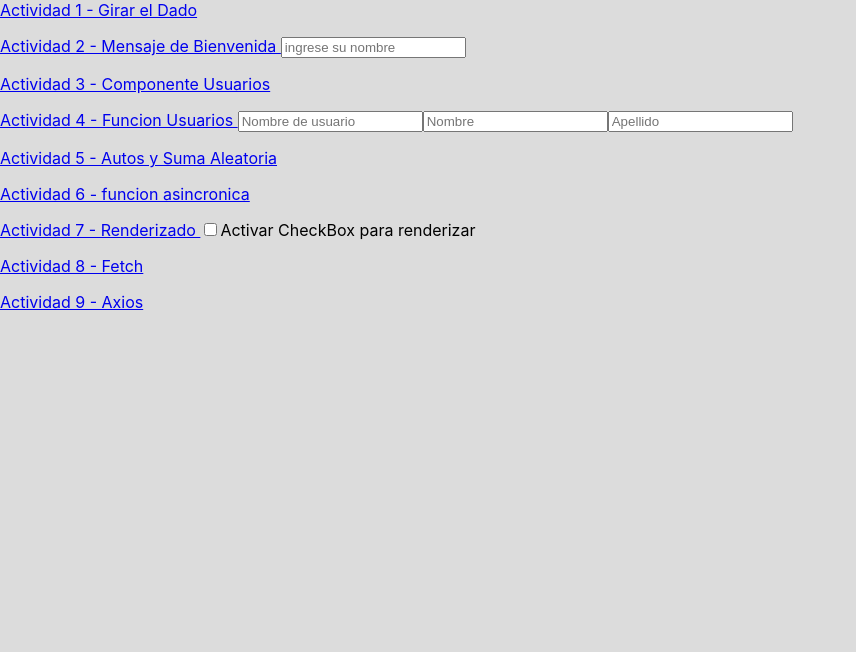
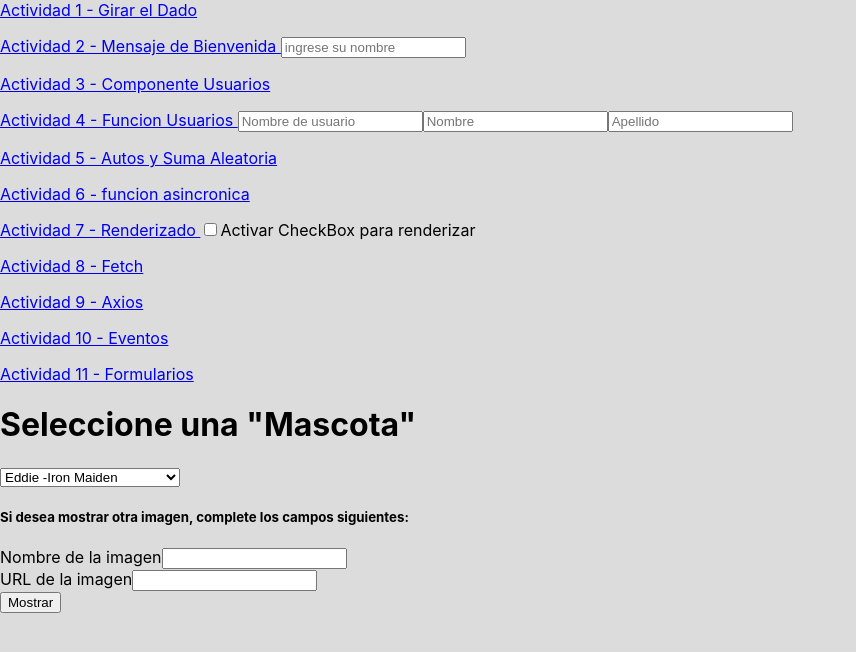
Before and after one commit to scostilla/hedy-portfolio, a React (Create React App) app: page /ReactForms in a window 1280 px wide. Shown: the top 652 px of the page, without its empty margins (0-856 px from the left). Built offline with nearby package versions, Linux system fonts and the light colour scheme.

Commit message:
activities 10 and 11 working

```diff
--- a/src/components/Home.js
+++ b/src/components/Home.js
@@ -10,6 +10,8 @@ import { AsyncFunction } from "./AsyncFunction.js";
 import { AbmRender } from "./AbmRender.js";
 import { AbmFetch } from "./AbmFetch.js";
 import { AbmAxios } from "./AbmAxios.js";
+import { EventParagraph } from "./Paragraph";
+import { ReactForms } from "./ReactForms.js";
 
 const Home = () => {
   const [getName, setName] = useState("");
@@ -63,6 +65,10 @@ const Home = () => {
         <Link to={"./AbmFetch"}>Actividad 8 - Fetch  </Link>
         <p />
         <Link to={"./AbmAxios"}>Actividad 9 - Axios  </Link>
+        <p />
+        <Link to={"./EventParagraph"}>Actividad 10 - Eventos  </Link>
+        <p />
+        <Link to={"./ReactForms"}>Actividad 11 - Formularios  </Link>
 
         <Routes>
           <Route path="/RollTheDice" element={<RollTheDice />} />
@@ -74,6 +80,8 @@ const Home = () => {
           <Route path="/AbmRender" element={<AbmRender flag={getFlag} />} />
           <Route path="/AbmFetch" element={<AbmFetch />} />
           <Route path="/AbmAxios" element={<AbmAxios />} />
+          <Route path="/EventParagraph" element={<EventParagraph />} />
+          <Route path="/ReactForms" element={<ReactForms />} />
         </Routes>
       </div>
     </Router>
--- /dev/null
+++ b/src/components/Paragraph.js
@@ -0,0 +1,87 @@
+import { useParams } from "react-router-dom";
+import React, { useEffect, useState } from "react";
+import "../App.css";
+
+export const EventParagraph = () => {
+    const [getNewColor, setNewColor] = useState("black-paragraph");
+    const [getParagraph, setParagraph] = useState();
+    const [getTitle, setTitle] = useState("");
+    const[getNewAlign,setNewAlign] = useState("center");
+
+
+    const ChangeTextAlign = () => {
+      switch (getNewAlign) {
+        case "rigth":
+          setNewAlign("left");
+          break;
+        case "center":
+          setNewAlign("rigth");
+          break;
+        case "left":
+          setNewAlign("center");
+          break;
+        default:
+          setNewAlign("center");
+      }
+    };
+
+    useEffect(() => {
+      document.addEventListener("keydown", detectKeydown, true);
+    }, []);
+
+    const detectKeydown = (event) => {
+      switch (event.key){
+          case "r":
+              setNewColor("red-paragraph");
+          console.log("caso red-paragraph");
+          break;
+          case "R":
+              setNewColor("red-paragraph");
+          console.log("caso red-paragraph");
+          break;
+          case "a":
+              setNewColor("blue-paragraph");
+          console.log("caso blue-paragraph");
+          break;
+          case "A":
+              setNewColor("blue-paragraph");
+          console.log("caso blue-paragraph");
+          break;
+          case "v":
+              setNewColor("green-paragraph");
+          console.log("caso green-paragraph");
+          break;
+          case "V":
+              setNewColor("green-paragraph");
+          console.log("caso green-paragraph");
+          break;
+          default:
+          setNewColor("black-paragraph");
+
+      }
+    }
+
+    const handleSubmit = (event) => {
+      event.preventDefault();
+      const instructions = document.getElementById("instructions");
+      instructions.innerHTML = 'Para cambiar el color presione R(rojo) V(Verde), o A(azul) - Presione otra tecla para volver a negro';
+      setTitle("Parrafo generado");
+      setParagraph(
+        "Lorem ipsum dolor sit amet, consectetur adipiscing elit. Aliquam auctor orci vitae posuere malesuada. Donec sem nisl, volutpat non arcu non, imperdiet varius arcu. Etiam finibus felis velit, quis finibus nisl aliquet eu. Quisque lacinia nibh eget dui rhoncus imperdiet. Morbi gravida tempus accumsan. Praesent malesuada mauris neque, quis convallis lectus placerat sed. Pellentesque non quam viverra, consectetur metus non, rutrum elit. Mauris rutrum nulla eu odio interdum euismod. Mauris congue mattis est, eget molestie lectus vestibulum sit amet. Donec ac mattis magna. Duis mollis vitae nulla in efficitur. Integer imperdiet porta ante eget elementum. Nam maximus sem rhoncus aliquam convallis."
+      );
+    };
+
+    return (
+      <div>
+        <form onSubmit={handleSubmit}>
+          <input type="submit" value="Generar Parrafo" onSubmit={handleSubmit} />
+        </form>
+        <br />
+        <h1 id='title' className={getNewAlign} onClick={() => ChangeTextAlign()}>{getTitle}</h1>
+        <h6 id='instructions'></h6>
+        <p id="paragraph" className={getNewColor}>
+          {getParagraph}
+        </p>
+      </div>
+    );
+  }
--- /dev/null
+++ b/src/components/ReactForms.js
@@ -0,0 +1,84 @@
+import { useParams } from "react-router-dom";
+import React, { useEffect, useState } from "react";
+import "../App.css";
+
+export const ReactForms = () => {
+
+  const [getMascotImage, setMascotImage] = useState(
+    "https://images.kerrangcdn.com/images/Iron-Maiden-Live-After-Death.jpg?auto=compress&fit=max&w=1200"
+  );
+  const [getMascotName, setMascotName] = useState("Eddie From Iron Maiden");
+  const [staticURL, setStaticURL] = useState("");
+  const [staticName, setStaticName] = useState("");
+  const [customName, setCustomName] = useState("");
+  const [customUrl, setCustomUrl] = useState("");
+
+  const handleChange = (event) => {
+
+    switch (event.target.value) {
+      case "https://images.kerrangcdn.com/images/Iron-Maiden-Live-After-Death.jpg?auto=compress&fit=max&w=1200":
+        setMascotName("Eddie From Iron Maiden");
+        break;
+      case "https://images.kerrangcdn.com/images/Megadeth-Rust-In-Peace.jpg?auto=compress&fit=max&w=1200":
+        setMascotName("Vic Rattlehead From Megadeth");
+        break;
+      case "https://images.kerrangcdn.com/images/Anthrax-Not-Man.jpg?auto=compress&fit=max&w=1200":
+        setMascotName("Not Man From Anthrax");
+        break;
+      case "https://images.kerrangcdn.com/images/snaggletooth.jpg?auto=compress&fit=max&w=1200":
+        setMascotName("Snaggletooth From Motörhead");
+        break;
+      default:
+        setMascotImage(
+          "https://images.kerrangcdn.com/images/Iron-Maiden-Live-After-Death.jpg?auto=compress&fit=max&w=1200"
+        );
+        setMascotName("Eddie From Iron Maiden");
+        break;
+    }
+    setMascotImage(event.target.value);
+  };
+
+  const handleSubmit = (event) => {
+    event.preventDefault();
+    if (customUrl === "") {
+      setStaticURL(getMascotImage);
+      setStaticName(getMascotName);
+    } else {
+      setStaticURL(customUrl);
+      setStaticName(customName);
+    }
+  };
+
+  return (
+    <div>
+      <form onSubmit={handleSubmit}>
+        <h1>Seleccione una "Mascota"</h1>
+        <select onChange={handleChange}>
+          <option value="https://images.kerrangcdn.com/images/Iron-Maiden-Live-After-Death.jpg?auto=compress&fit=max&w=1200">
+            Eddie -Iron Maiden
+          </option>
+          <option value="https://images.kerrangcdn.com/images/Megadeth-Rust-In-Peace.jpg?auto=compress&fit=max&w=1200">
+            Vic Rattlehead - Megadeth
+          </option>
+          <option value="https://images.kerrangcdn.com/images/Anthrax-Not-Man.jpg?auto=compress&fit=max&w=1200">
+            Not Man - Anthrax
+          </option>
+          <option value="https://images.kerrangcdn.com/images/snaggletooth.jpg?auto=compress&fit=max&w=1200">
+            Snaggletooth - Motörhead
+          </option>
+        </select>
+        <h5>Si desea mostrar otra imagen, complete los campos siguientes:</h5>
+        <label>Nombre de la imagen</label>
+        <input type="text" onChange={(e) => setCustomName(e.target.value)} />
+        <br />
+        <label>URL de la imagen</label>
+        <input type="text" onChange={(e) => setCustomUrl(e.target.value)} />
+        <br />
+        <input type="submit" value="Mostrar" />
+      </form>
+      <br />
+      <h1>{staticName}</h1>
+      <img src={staticURL} className="image" />
+    </div>
+  );
+  }
```
Also changed, not shown: Activididades.txt.
